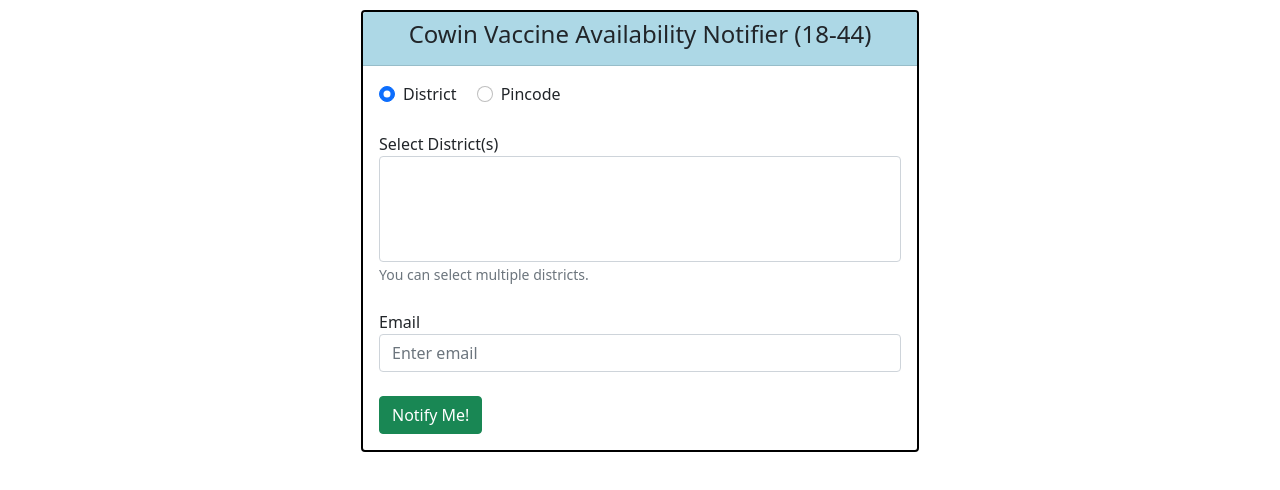
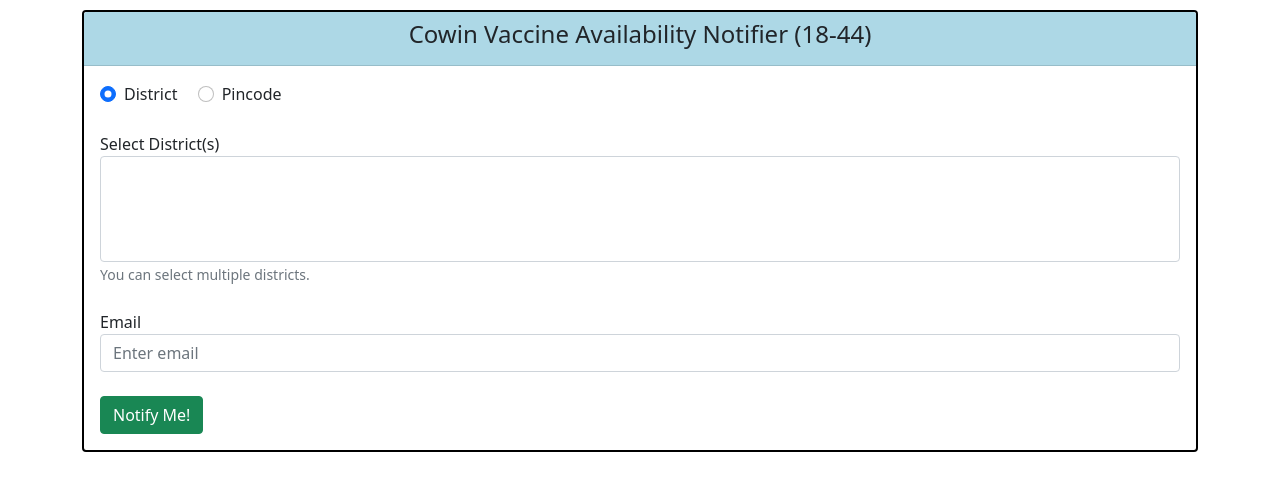
Before and after one commit to sahilt75/sahilt75.github.io, a plain HTML site: page index.html in a window 1280 px wide. Drawn offline with nearby package versions, Linux system fonts and the light colour scheme; no server answers.

Commit message:
Add files via upload

```diff
--- a/index.html
+++ b/index.html
@@ -9,21 +9,15 @@
     <link href="https://cdn.jsdelivr.net/npm/bootstrap@5.0.0-beta3/dist/css/bootstrap.min.css" rel="stylesheet" integrity="sha384-eOJMYsd53ii+scO/bJGFsiCZc+5NDVN2yr8+0RDqr0Ql0h+rP48ckxlpbzKgwra6" crossorigin="anonymous">
     <link href="https://cdn.jsdelivr.net/npm/select2@4.1.0-rc.0/dist/css/select2.min.css" rel="stylesheet" />
     <title>Cowin Vaccine Notifier</title>
-      <style>
-<!--          html {-->
-<!--              /* The image used */-->
-<!--              background: url("https://www.pharmaceutical-technology.com/wp-content/uploads/sites/10/2020/12/GettyImages-1290043344.jpg") no-repeat center center fixed;-->
-<!--              -webkit-background-size: cover;-->
-<!--              -moz-background-size: cover;-->
-<!--              -o-background-size: cover;-->
-<!--              background-size: cover;-->
-
-<!--          }-->
-      </style>
+    <style>
+      .select2-container {
+          width: 100% !important;
+      }
+    </style>
   </head>
   <body>
-    <div class="container" style="margin-top: 10px;">
-        <div class="card" style="width: 50%;margin: auto; border: 2px solid black">
+    <div class="container" style="margin-top: 10px;width: auto;">
+        <div class="card" style="margin: auto; border: 2px solid black">
             <div class="card-header" style="background-color: lightblue">
                 <h4><center>Cowin Vaccine Availability Notifier (18-44)</center></h4>
             </div>
```
